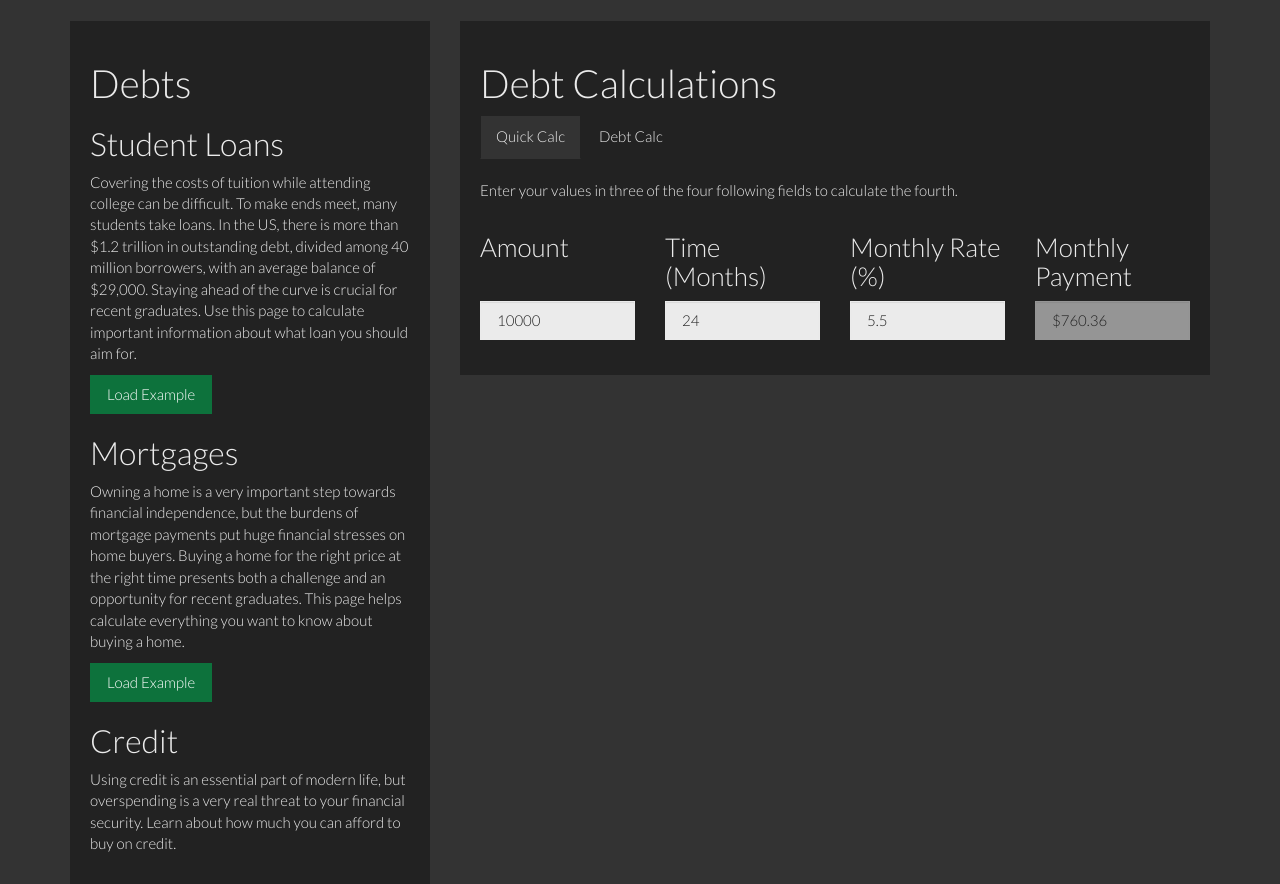
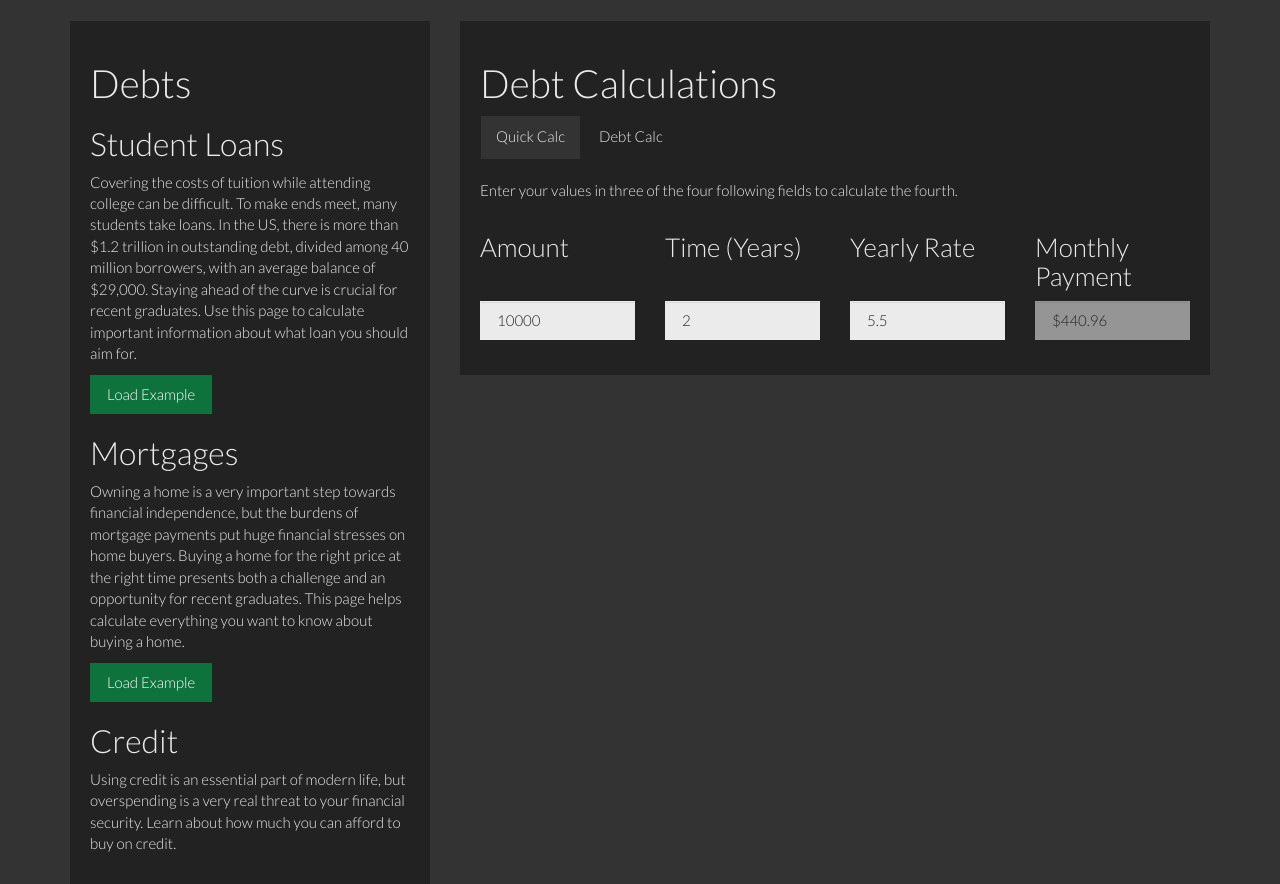
Before and after one commit to RaikesCohort2013/code-one-2015, a Django app: page /debts/ in a window 1280 px wide. Shown: the part 40-924 px from the top of the page. Run offline with Django 3.2, Linux system fonts and the light colour scheme; some libraries are stand-ins or nearby versions.

Commit message:
convert months to years

```diff
--- a/web/static/js/page/debts.js
+++ b/web/static/js/page/debts.js
@@ -10,7 +10,7 @@ function DebtsViewModel() {
     var self = this;
 
     self.amount = ko.observable(10000);
-    self.period = ko.observable(24);
+    self.period = ko.observable(2);
     self.rate = ko.observable(5.5);
 
     self.dollarDisplay = function(num){
@@ -18,8 +18,9 @@ function DebtsViewModel() {
     }
 
     self.payment = ko.computed(function(){
-        var interest = self.rate() / 100;
-        var payment = (self.amount() * interest * Math.pow((1 + interest), self.period())) / (Math.pow((1 + interest), self.period()) - 1);
+        var interest = self.rate() / 1200;
+        var months = self.period() * 12;
+        var payment = (self.amount() * interest * Math.pow((1 + interest), months)) / (Math.pow((1 + interest), months) - 1);
         return self.dollarDisplay(payment);
     });
 
@@ -37,13 +38,13 @@ function DebtsViewModel() {
 
     self.studentDebtExample = function() {
         self.amount(26490);
-        self.period(120);
+        self.period(10);
         self.rate(4.29);
     }
 
     self.mortgageDebtExample = function() {
         self.amount(250000);
-        self.period(360);
+        self.period(30);
         self.rate(3.89);
     }
 }
--- a/web/templates/pages/debts.html
+++ b/web/templates/pages/debts.html
@@ -41,10 +41,10 @@
                             <h3>Amount</h3>
                         </div>
                         <div class="col-xs-3">
-                            <h3>Time (Months)</h3>
+                            <h3>Time (Years)</h3>
                         </div>
                         <div class="col-xs-3">
-                            <h3>Monthly Rate (%)</h3>
+                            <h3>Yearly Rate</h3>
                         </div>
                         <div class="col-xs-3">
                             <h3>Monthly Payment</h3>
```
